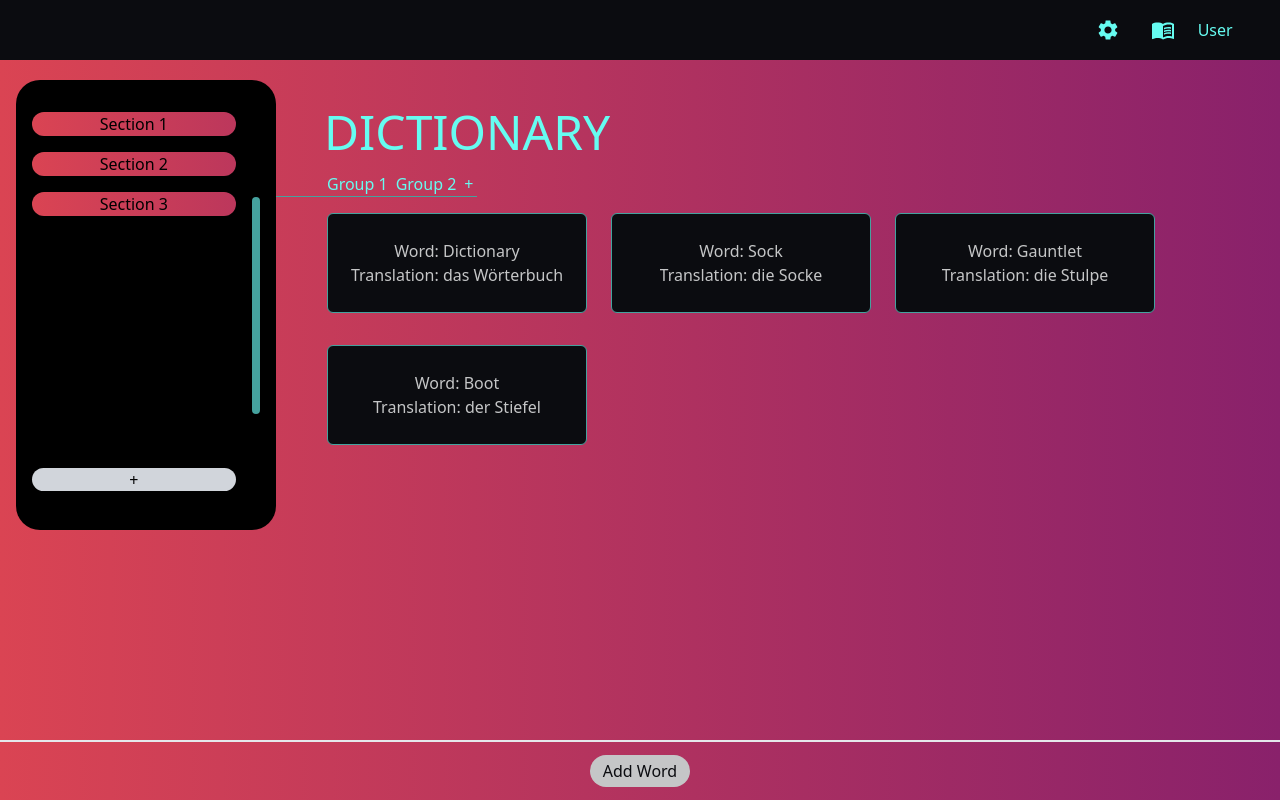
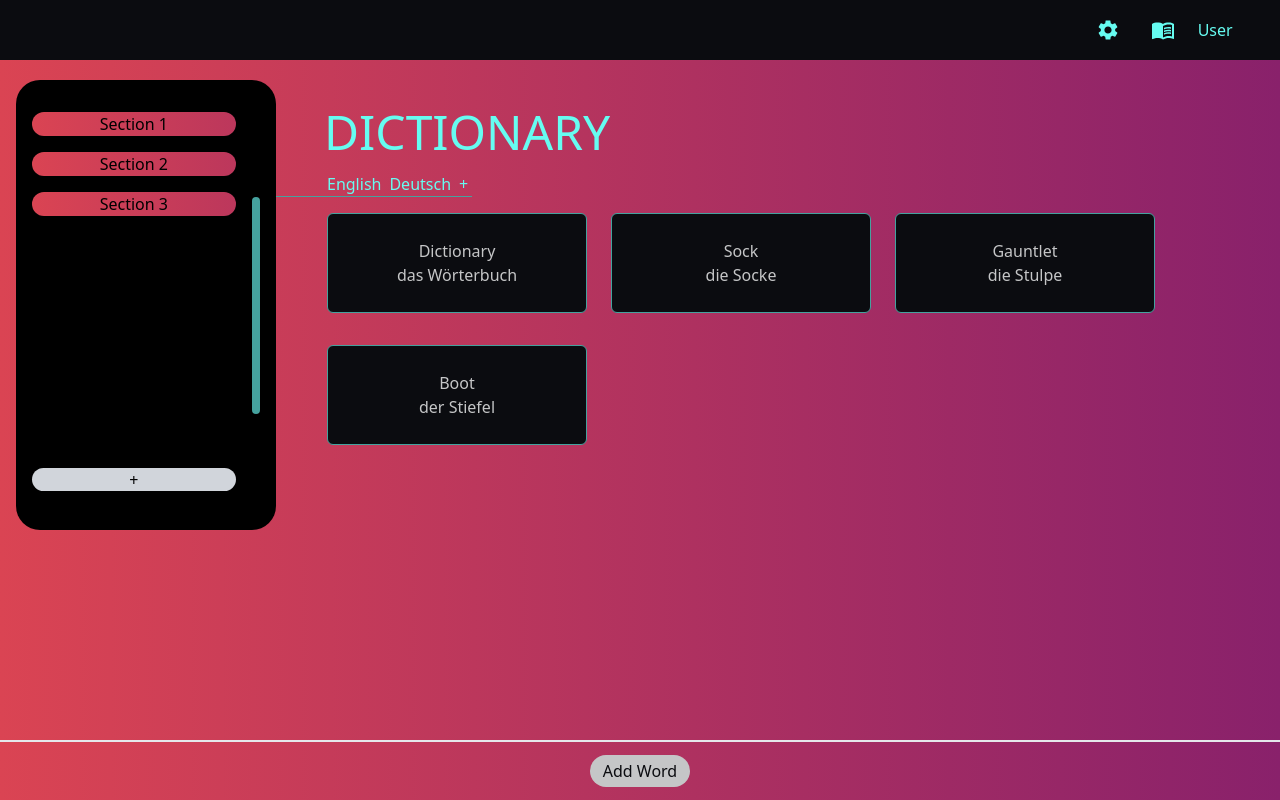
Before and after one commit to DenysBazyliak/VocabiVerse, a Next.js app: page / in a window 1280 px wide. Built offline with nearby package versions, Linux system fonts and the light colour scheme.

Commit message:
change: change structure of word creation

```diff
--- a/src/_components/WordForm.tsx
+++ b/src/_components/WordForm.tsx
@@ -6,7 +6,7 @@ import { WordsDispatchContext } from '@/contexts/WordsContext';
 type Inputs = {
     word: string
     translation: string
-    attribute: string
+    article: string
 }
 type WordFormProps = {
     form: boolean,
@@ -44,7 +44,7 @@ const WordForm = ({ form, setForm }: WordFormProps) => {
 
                     <label htmlFor='field-wind' className={'flex items-center justify-between w-[15%] text-[#45A29E]'}>
                         <input
-                            {...register('attribute')}
+                            {...register('article')}
                             type='radio'
                             value='der'
                             id='field-wind'
@@ -53,7 +53,7 @@ const WordForm = ({ form, setForm }: WordFormProps) => {
                     </label>
                     <label htmlFor='field-wind' className={'flex items-center justify-between w-[15%] text-[#45A29E]'}>
                         <input
-                            {...register('attribute')}
+                            {...register('article')}
                             type='radio'
                             value='die'
                             id='field-wind'
@@ -62,7 +62,7 @@ const WordForm = ({ form, setForm }: WordFormProps) => {
                     </label>
                     <label htmlFor='field-wind' className={'flex items-center justify-between w-[15%] text-[#45A29E]'}>
                         <input
-                            {...register('attribute')}
+                            {...register('article')}
                             type='radio'
                             value='das'
                             id='field-wind'
--- a/src/app/layout.tsx
+++ b/src/app/layout.tsx
@@ -17,23 +17,27 @@ import { WordType} from '@/types/WordTypes';
 const InitialWords = [
     {
         word: 'Dictionary',
-        translation: 'das Wörterbuch',
+        translation: 'Wörterbuch',
+        article:'das',
         id: 1,
 
     },
     {
         word: 'Sock',
-        translation: 'die Socke',
+        translation: 'Socke',
+        article:'die',
         id: 2,
     },
     {
         word: 'Gauntlet',
-        translation: 'die Stulpe',
+        translation: 'Stulpe',
+        article:'die',
         id: 3,
     },
     {
         word: 'Boot',
-        translation: 'der Stiefel',
+        translation: 'Stiefel',
+        article:'der',
         id: 4,
     },
 ];
--- a/src/app/page.tsx
+++ b/src/app/page.tsx
@@ -1,70 +1,51 @@
-'use client'
+'use client';
 
 import { useContext } from 'react';
 import { WordsContext } from '@/contexts/WordsContext';
 import { WordType } from '@/types/WordTypes';
 
-const WordsArray = [
+const ButtonsArray = [
     {
-    word: 'Dictionary',
-    translation: 'das Wörterbuch'
-
+        name: 'English',
     },
     {
-    word: 'Sock',
-    translation: 'die Socke'
+        name: 'Deutsch',
+    },
+];
+const Words = () => {
+    const words: WordType[] = useContext(WordsContext);
+    return words.map((word) => {
+        return (
+            <div key={word.id}
+                 className={' mr-6 my-4 px-6 py-4 w-[260px] h-[100px] rounded-md flex flex-col items-center justify-center bg-[#0b0c10] text-[#c5c6c7] border border-[#45A29E] transition-all duration-300 ease-in-out hover:translate-y-1 hover:scale-110'}>
+                <span>{word.word}</span>
+                <span
+                    className={'truncate'}> {word.article} {word.translation.charAt(0).toUpperCase() + word.translation.slice(1)}</span>
+            </div>
+        );
+    });
+};
 
-  },
-  {
-    word: 'Gauntlet',
-    translation: 'die Stulpe'
-
-  },
-  {
-    word: 'Boot',
-    translation: 'der Stiefel'
-
-  }
-]
-const ButtonsArray = [
-  {
-    name: 'Group 1'
-  },
-  {
-    name: 'Group 2'
-  },
-]
-const Words = ()=>{
-  const words: WordType[] = useContext(WordsContext)
-  return words.map((word)=>{
+const Buttons = () => {
+    return ButtonsArray.map((button) => {
         return (
-      <div key={word.id} className={' mr-6 my-4 px-6 py-4 w-[260px] h-[100px] rounded-md flex flex-col items-center justify-center bg-[#0b0c10] text-[#c5c6c7] border border-[#45A29E] transition-all duration-300 ease-in-out hover:translate-y-1 hover:scale-110'}>
-        <span>Word: {word.word}</span>
-        <span className={'truncate'}>Translation: {word.translation}</span>
-      </div>
-    )
-  })
-}
-
-const Buttons = ()=>{
-  return ButtonsArray.map((button)=>{
-    return (
-      <button key={button.name} className={' border-b-[1.3px] border-[#45A29E] text-[#66FCF1] pr-2'}>{button.name} </button>
-    )
-  })
-}
+            <button key={button.name}
+                    className={' border-b-[1.3px] border-[#45A29E] text-[#66FCF1] pr-2'}>{button.name} </button>
+        );
+    });
+};
 export default function Dictionary() {
     ;
     return (
         <main className={'w-[calc(100vw-260px)] fixed right-0 '}>
-      <p className={'mt-12 ml-16 text-[#66FCF1] text-5xl'} >DICTIONARY</p>
+            <p className={'mt-12 ml-16 text-[#66FCF1] text-5xl'}>DICTIONARY</p>
             <div className={'flex flex-row mt-4'}>
                 <span className={'pl-2 border-b-[1.3px] w-[67px] border-[#45A29E] pb-1'}></span>
-        <Buttons/>
+                <Buttons />
                 <button className={' border-b-[1.3px] border-[#45A29E] text-[#66FCF1] pr-1'}>+</button>
             </div>
             <div className={'flex flex-row px-[67px] flex-wrap'}>
-        <Words/>
+                <Words />
             </div>
         </main>
     );
--- a/src/reducers/wordsReducer.tsx
+++ b/src/reducers/wordsReducer.tsx
@@ -9,6 +9,7 @@ export function wordsReducer(words:WordType[] , action: any) {
             return [...words, {
                 word: action.word.word,
                 translation: action.word.translation,
+                article: action.word.article,
                 id: action.id
             }];
         case 'changed':
--- a/src/types/WordTypes.tsx
+++ b/src/types/WordTypes.tsx
@@ -1,6 +1,7 @@
 export type WordType = {
     word: string;
     translation: string;
+    article: string;
     id: number;
 }
 
```
Lines whose indentation alone changed are shown as unchanged.
